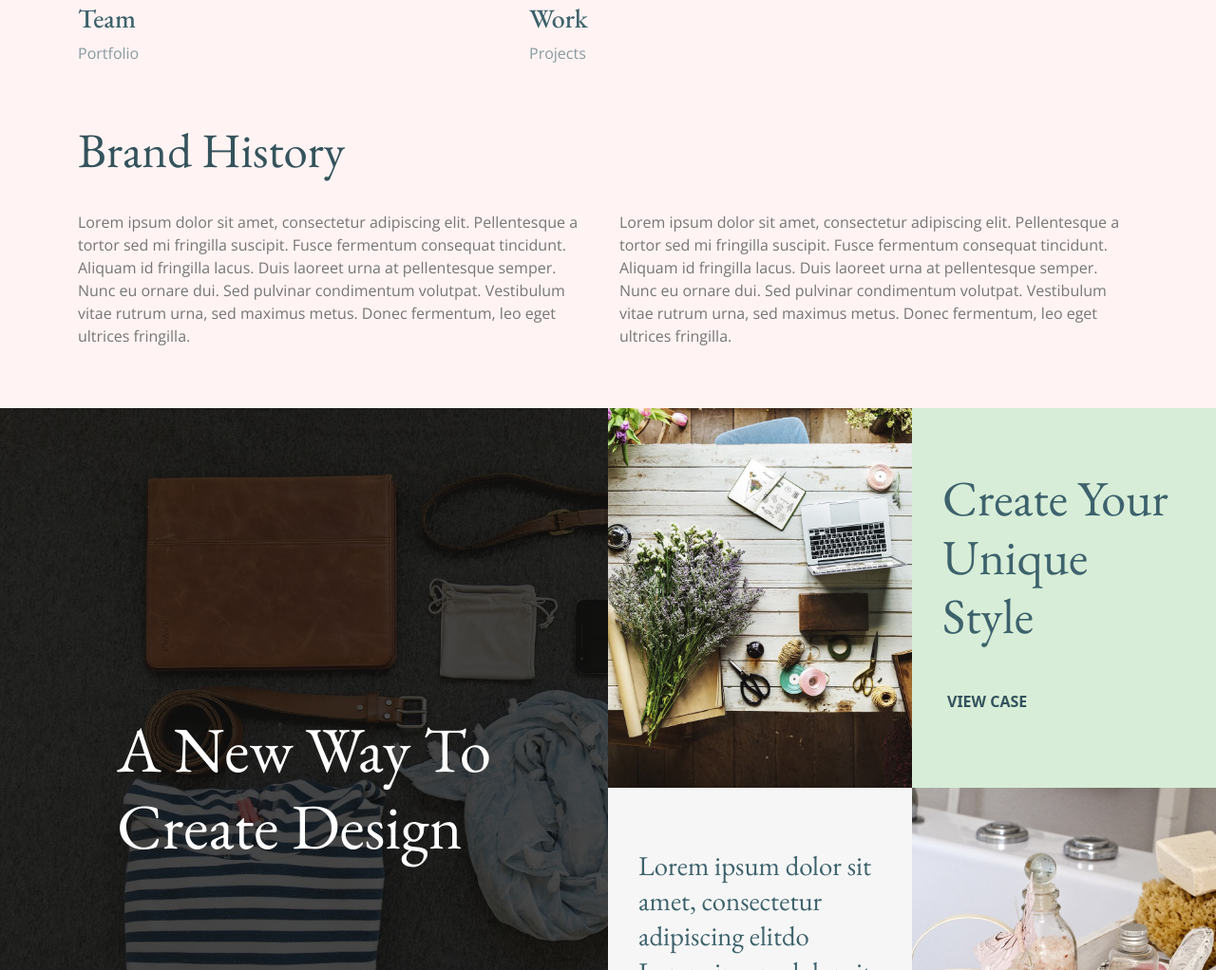
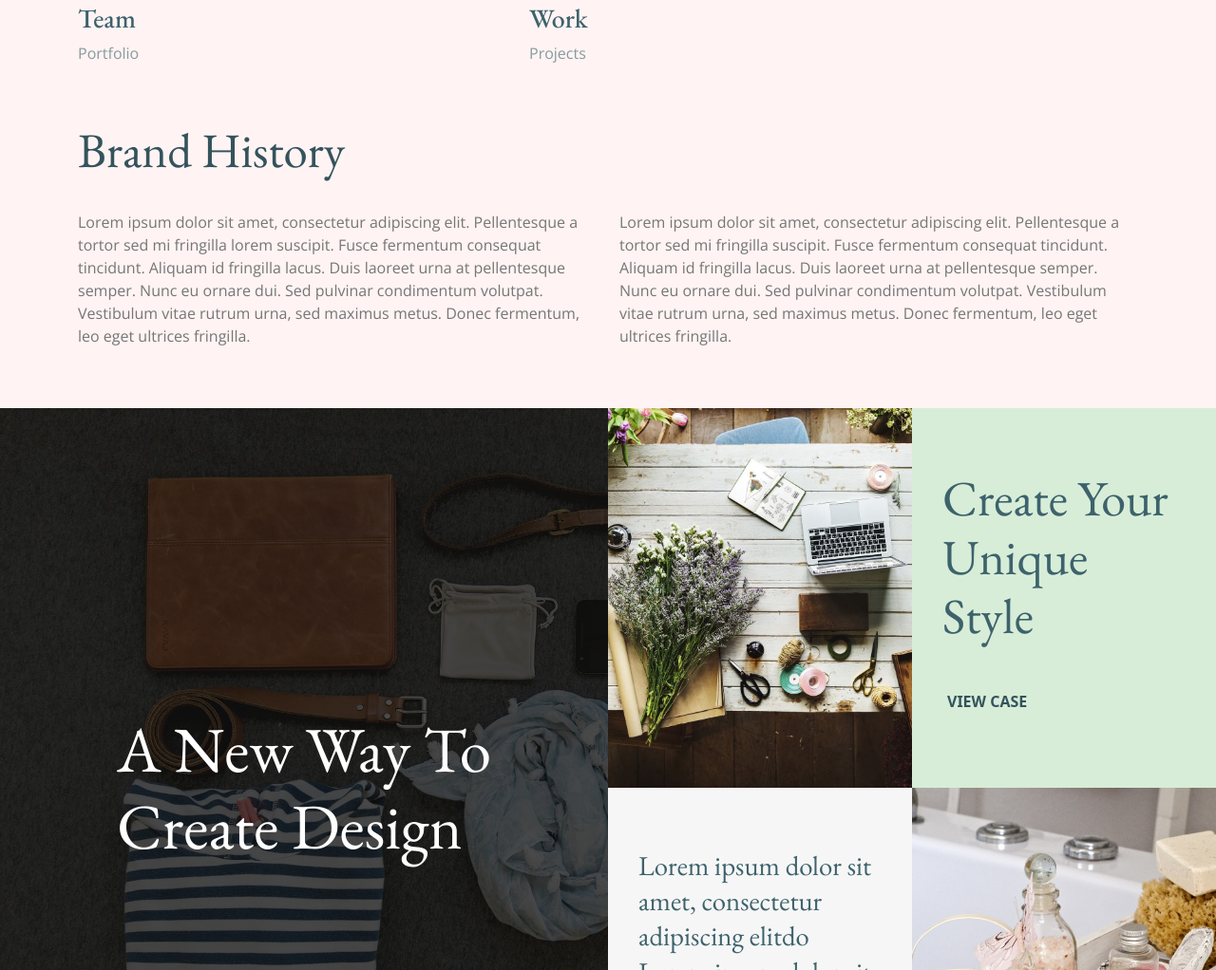
Before and after one commit to Navinjoshi1301/Challange, a plain HTML site: page index.html in a window 1280 px wide. Shown: the part 2610-3632 px from the top of the page at 95% size. Drawn offline with nearby package versions, Linux system fonts and the light colour scheme.

Commit message:
add content

```diff
--- a/index.html
+++ b/index.html
@@ -278,7 +278,7 @@
           </div>
 
           <div class="col-12  align-left col-md-6 pb-5 ">
-              <p class="font-style-2 ">Lorem ipsum dolor sit amet, consectetur adipiscing elit. Pellentesque a tortor sed mi fringilla
+              <p class="font-style-2 ">Lorem ipsum dolor sit amet, consectetur adipiscing elit. Pellentesque a tortor sed mi fringilla lorem
                   suscipit. Fusce fermentum consequat tincidunt. Aliquam id fringilla lacus. Duis laoreet urna at
                   pellentesque semper. Nunc eu ornare dui. Sed pulvinar condimentum volutpat. Vestibulum vitae rutrum
                   urna, sed maximus metus. Donec fermentum, leo eget ultrices fringilla.</p>
```
